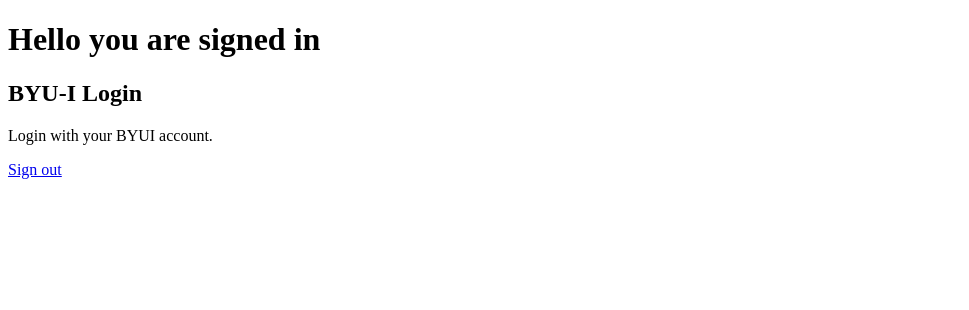
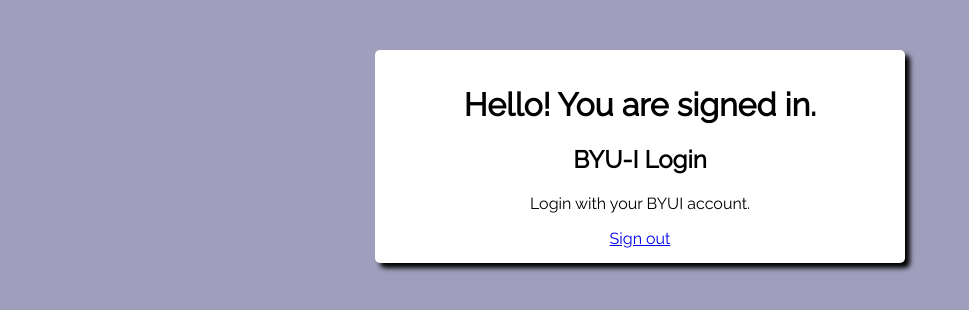
Before and after one commit to byui-cit-internship/VmProjectBFF, a plain HTML site: page front_end/index.html in a window 1280 px wide. Shown: the whole page, without its empty margins (0-969 px from the left). Drawn offline with Linux system fonts and the light colour scheme.

Commit message:
Added styling to index html file

```diff
--- a/front_end/index.html
+++ b/front_end/index.html
@@ -9,12 +9,16 @@
   <meta name="google-signin-client_id"
     content="206355491752-pf7mdq6g24tcsrpv1q61tocmvuvu92r3.apps.googleusercontent.com">
   <script src="https://apis.google.com/js/platform.js" async defer></script>
+  <link rel="preconnect" href="https://fonts.googleapis.com">
+<link rel="preconnect" href="https://fonts.gstatic.com" crossorigin>
+<link href="https://fonts.googleapis.com/css2?family=Raleway&display=swap" rel="stylesheet">
+<link rel="stylesheet" href="styles.css">
   <title>Document</title>
 </head>
 
 <body>
   <div class="login">
-    <h1>Hello you are signed in</h1>
+    <h1>Hello! You are signed in.</h1>
 
     <h2>BYU-I Login</h2>
     <p>Login with your BYUI account.</p>
--- /dev/null
+++ b/front_end/styles.css
@@ -0,0 +1,20 @@
+body {
+    background-color: rgb(159, 159, 189);
+    font-family: 'Raleway', sans-serif;
+}
+div.login {
+    max-width: 500px;
+    background-color: white;
+    text-align: center;
+    box-shadow: 5px 5px 5px black;
+    border-radius: 5px;
+    padding: 15px;
+    margin-top: 50px;
+}
+div.g-signin2 {
+    margin: 15px;
+}
+div {
+    display: block;
+    margin: auto auto;
+}
```
